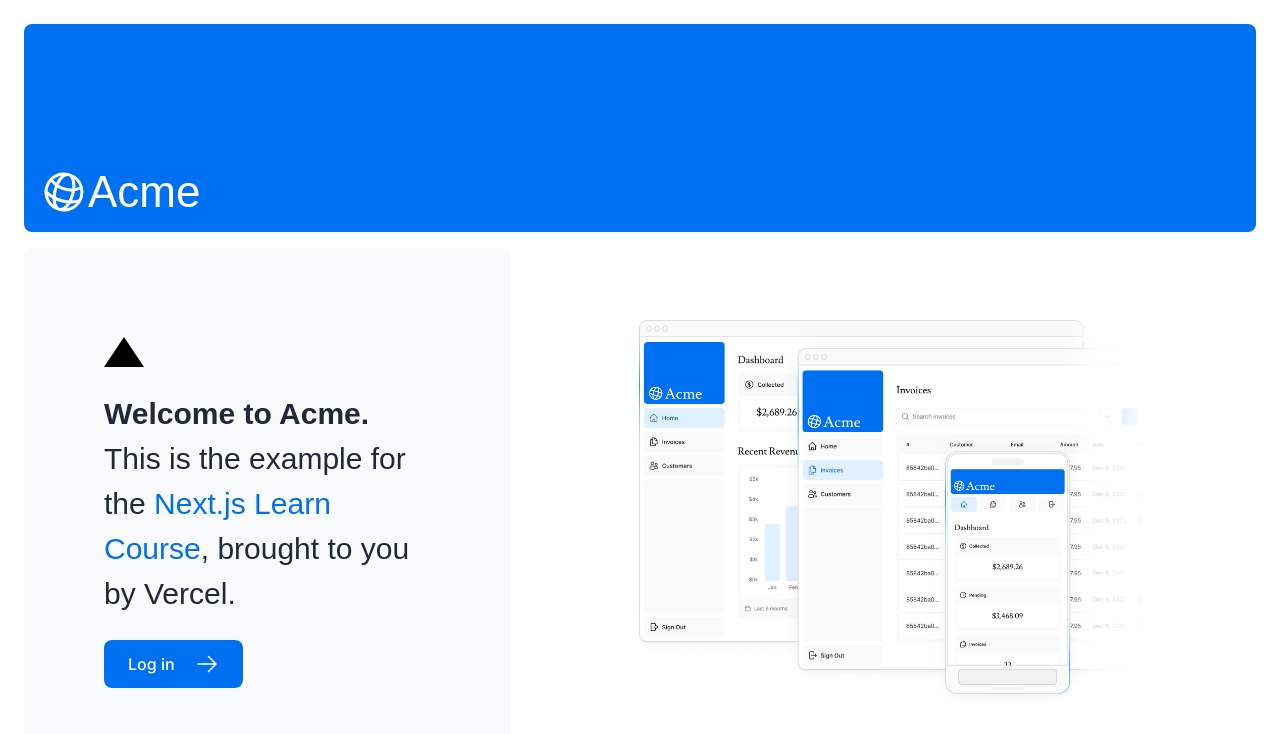
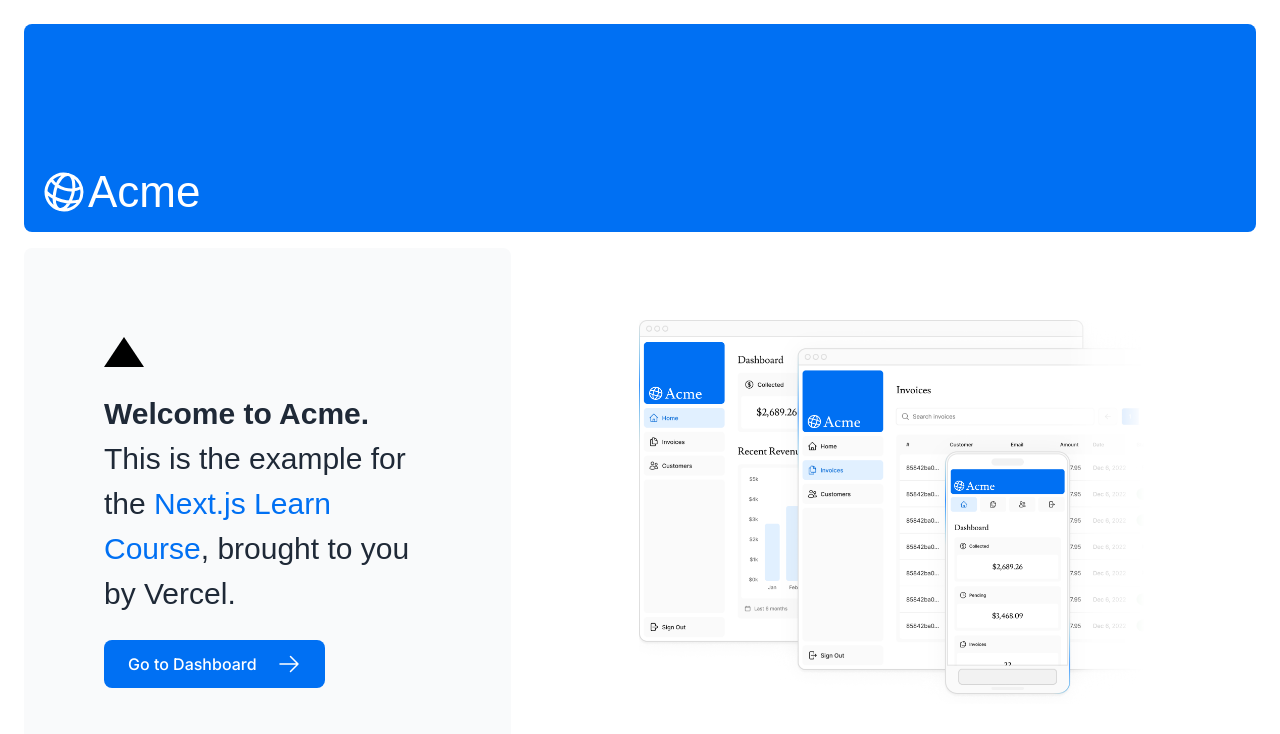
Before and after one commit to HudsonReynolds2/Next-14-Dashboard-Tutorial, a Next.js app: page / in a window 1280 px wide. Shown: the top 734 px of the page. Built offline with nearby package versions, Linux system fonts and the light colour scheme; a web font is replaced by a local one.

Commit message:
Changed login button to a link to dashboard page

```diff
--- a/app/page.tsx
+++ b/app/page.tsx
@@ -22,10 +22,10 @@
             , brought to you by Vercel.
           </p>
           <Link
-            href="/login"
+            href="/dashboard"
             className="flex items-center gap-5 self-start rounded-lg bg-blue-500 px-6 py-3 text-sm font-medium text-white transition-colors hover:bg-blue-400 md:text-base"
           >
-            <span>Log in</span> <ArrowRightIcon className="w-5 md:w-6" />
+            <span>Go to Dashboard</span> <ArrowRightIcon className="w-5 md:w-6" />
           </Link>
         </div>
         <div className="flex items-center justify-center p-6 md:w-3/5 md:px-28 md:py-12">
```
